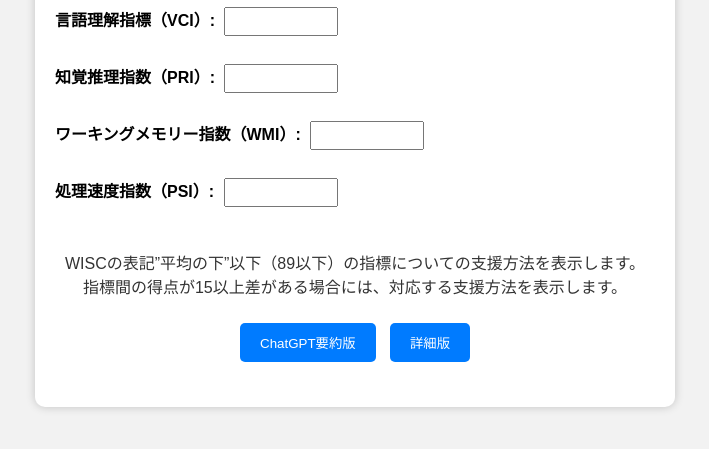
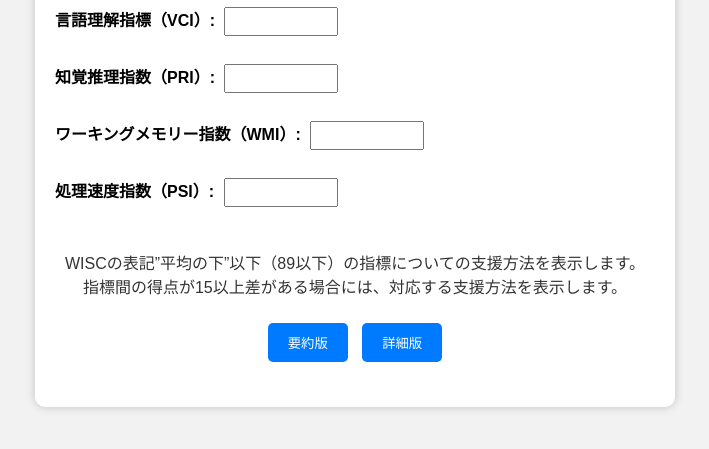
Before and after one commit to takuya-a1/WISC4, a plain HTML site: page index.html in a window 1280 px wide. Shown: the part 107-556 px from the top of the page, without its empty margins (285-994 px from the left). Drawn offline with Linux system fonts and the light colour scheme.

Commit message:
Update index.html

```diff
--- a/index.html
+++ b/index.html
@@ -106,7 +106,7 @@
             <p id="custom-text">WISCの表記”平均の下”以下（89以下）の指標についての支援方法を表示します。<br>指標間の得点が15以上差がある場合には、対応する支援方法を表示します。</p>
 
             <div class="buttons">
-                <button type="button" onclick="evaluateSupport('summary')">ChatGPT要約版</button>
+                <button type="button" onclick="evaluateSupport('summary')">要約版</button>
                 <button type="button" onclick="evaluateSupport('detailed')">詳細版</button>
             </div>
         </form>
```
